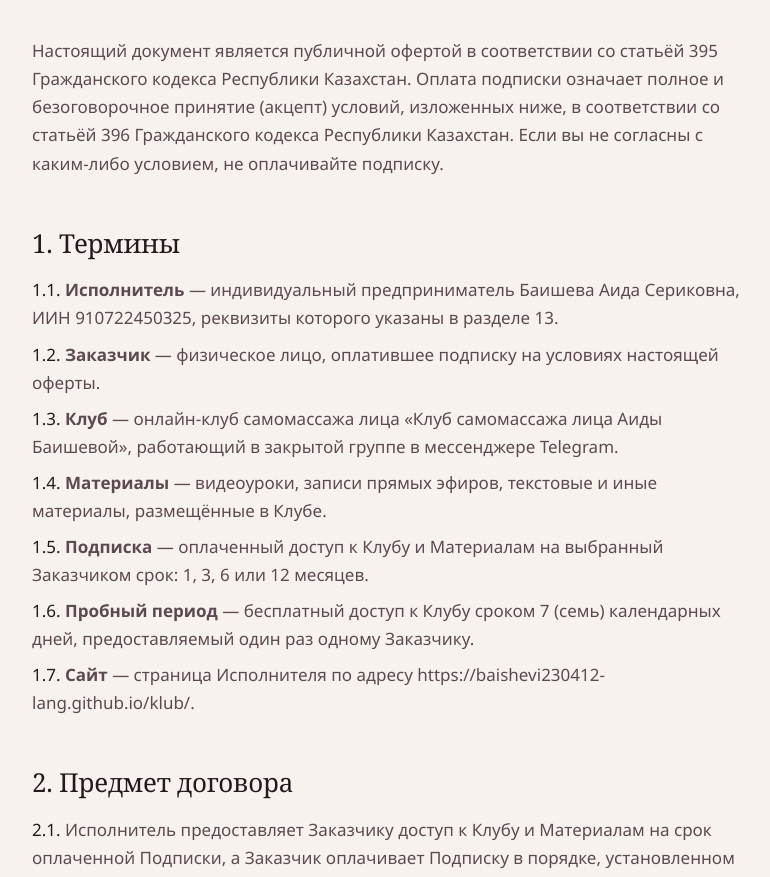
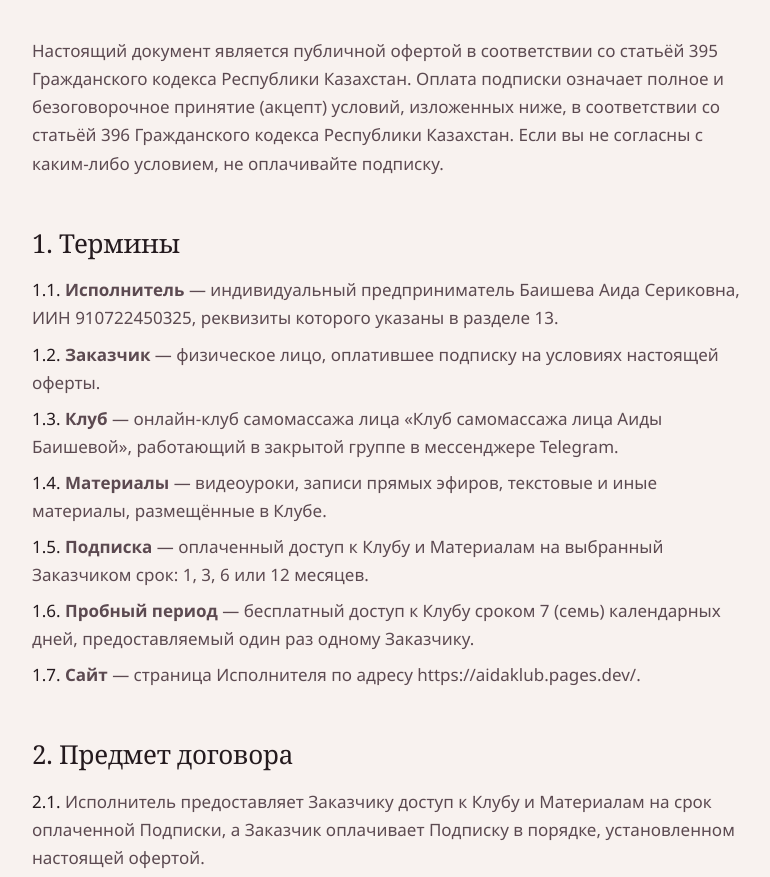
Before and after one commit to baishevi230412-lang/klub, a plain HTML site: page oferta.html in a window 1280 px wide. Shown: the part 171-1048 px from the top of the page, without its empty margins (250-1020 px from the left). Drawn offline with Linux system fonts and the light colour scheme.

Commit message:
Новый адрес сайта: aidaklub.pages.dev
Co-Authored-By: Claude Opus 5 <noreply@anthropic.com>

```diff
--- a/oferta.html
+++ b/oferta.html
@@ -67,7 +67,7 @@
   <li><span class="num">1.4.</span> <b>Материалы</b> — видеоуроки, записи прямых эфиров, текстовые и иные материалы, размещённые в Клубе.</li>
   <li><span class="num">1.5.</span> <b>Подписка</b> — оплаченный доступ к Клубу и Материалам на выбранный Заказчиком срок: 1, 3, 6 или 12 месяцев.</li>
   <li><span class="num">1.6.</span> <b>Пробный период</b> — бесплатный доступ к Клубу сроком 7 (семь) календарных дней, предоставляемый один раз одному Заказчику.</li>
-  <li><span class="num">1.7.</span> <b>Сайт</b> — страница Исполнителя по адресу https://baishevi230412-lang.github.io/klub/.</li>
+  <li><span class="num">1.7.</span> <b>Сайт</b> — страница Исполнителя по адресу https://aidaklub.pages.dev/.</li>
 </ol>
 
 <h2>2. Предмет договора</h2>
```
Also changed, not shown: 2 other files.
